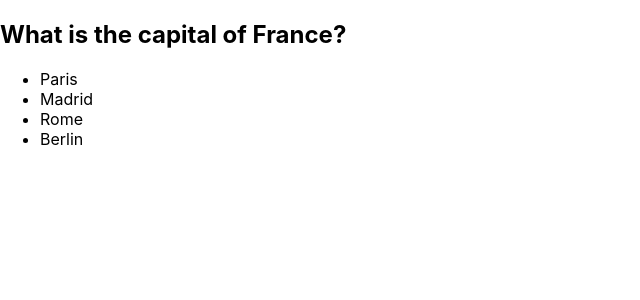
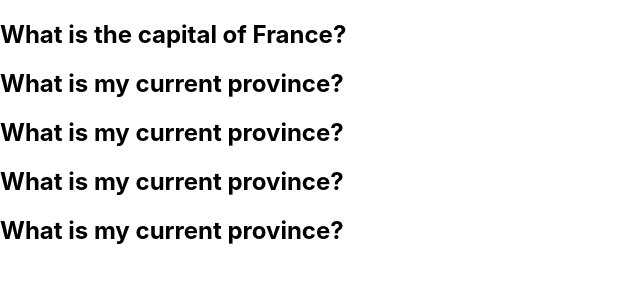
Before and after one commit to zinhle9-svg/quiz-game, a React (Create React App) app: page / in a window 1280 px wide. Shown: the top 300 px of the page, without its empty margins (0-640 px from the left). Built offline with nearby package versions, Linux system fonts and the light colour scheme.

Commit message:
first commit

```diff
--- a/src/App.jsx
+++ b/src/App.jsx
@@ -1,19 +1,30 @@
 
 import './App.css';
 import quizData from './quizData';
-// import { useState } from 'react';
+import { useState } from 'react';
 
 
 function App() {
 
 return(
+  <>
     <div className="App">
- <h2>{quizData.question}</h2>
- <ul>
-        {quizData.options.map((option, index) => (
-          <li key={index}>{option}</li> ))}
-          </ul>
+ <h2>{quizData[0].question}</h2>
+
     </div>
+    <div>
+      <h2>{quizData[1].question}</h2>
+    </div>
+    <div>
+        <h2>{quizData[2].question}</h2>
+    </div>
+     <div>
+        <h2>{quizData[3].question}</h2>
+    </div>
+     <div>
+        <h2>{quizData[4].question}</h2>
+    </div>
+    </>
   );
 }
 
--- a/src/quizData.js
+++ b/src/quizData.js
@@ -3,17 +3,33 @@ import React from 'react'
 
 
 
- const quizData =
+const quizData = [
   {
-   question: "What is the capital of France?",
-   options: ["Paris","Madrid","Rome","Berlin"],
-   answer: "Paris",
-  };
- //  {
- //   question: "What is my current province?",
- //   options: ["Gauteng","Mpumalanga","Eastern Cape","KZN"],
- //   answer: "Gauteng",
- //  }
- // ];
+    question: "What is the capital of France?",
+    options: ["Paris", "Madrid", "Rome", "Berlin"],
+    answer: "Paris",
+  },
+  {
+    question: "What is my current province?",
+    options: ["Gauteng", "Mpumalanga", "Eastern Cape", "KZN"],
+    answer: "Gauteng",
+  },
+   {
+    question: "What is my current province?",
+    options: ["Gauteng", "Mpumalanga", "Eastern Cape", "KZN"],
+    answer: "Gauteng",
+  },
+   {
+    question: "What is my current province?",
+    options: ["Gauteng", "Mpumalanga", "Eastern Cape", "KZN"],
+    answer: "Gauteng",
+  },
+   {
+    question: "What is my current province?",
+    options: ["Gauteng", "Mpumalanga", "Eastern Cape", "KZN"],
+    answer: "Gauteng",
+  }
+];
+
 
 export default quizData;
```
